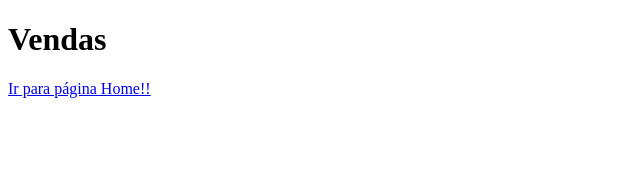
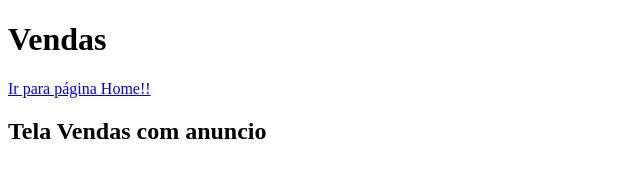
Before and after one commit to ggotuzzo/aulagithub, a plain HTML site: page vendas.html in a window 1280 px wide. Shown: the whole page, without its empty margins (0-640 px from the left). Drawn offline with Linux system fonts and the light colour scheme.

Commit message:
acrescentado texto

```diff
--- a/vendas.html
+++ b/vendas.html
@@ -9,6 +9,7 @@
 <body>
     <h1>Vendas</h1>
     <a href="index.html">Ir para página Home!!</a>
+    <h2>Tela Vendas com anuncio</h2>
 
 </body>
 </html>
```
